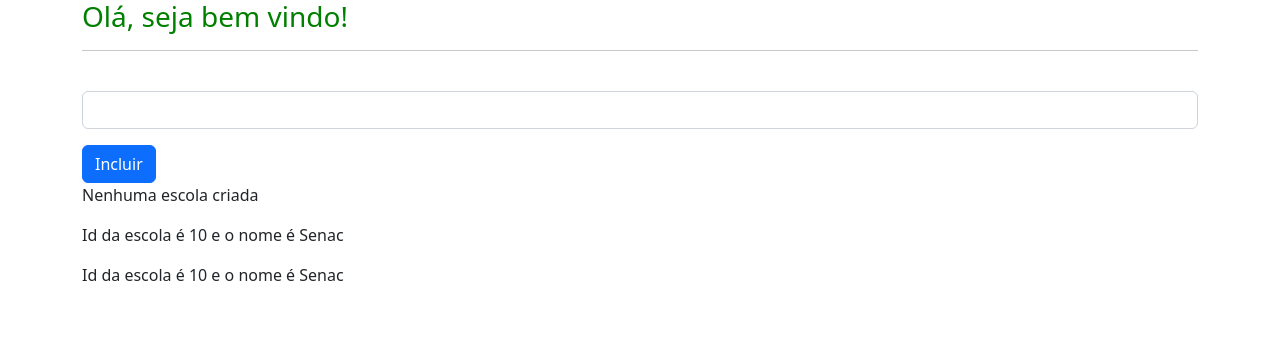
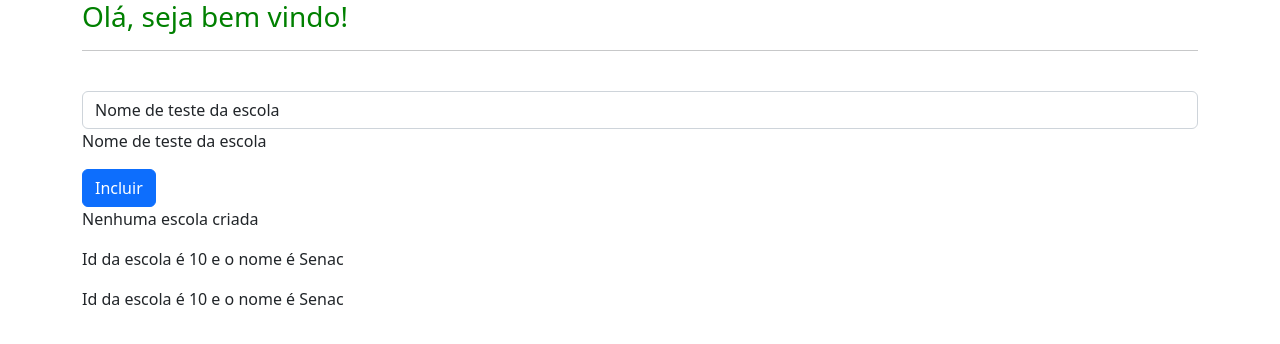
Before and after one commit to GabrielFreitas29/Angular-Danki, an Angular app in the folder meu-app/: page / in a window 1280 px wide. Shown: the top 344 px of the page. Built offline with nearby package versions, Linux system fonts and the light colour scheme.

Commit message:
Two-Way-Databinding

```diff
--- a/meu-app/src/app/app.module.ts
+++ b/meu-app/src/app/app.module.ts
@@ -4,6 +4,7 @@ import { SchoolComponent } from './school/school.component';
 
 import { AppComponent } from './app.component';
 import { SchoolsComponent } from './schools/schools.component';
+import { FormsModule } from '@angular/forms';
 
 
 @NgModule({
@@ -14,6 +15,7 @@ import { SchoolsComponent } from './schools/schools.component';
   ],
   imports: [
     BrowserModule,
+    FormsModule,
   ],
   providers: [],
   bootstrap: [AppComponent]
--- a/meu-app/src/app/schools/schools.component.html
+++ b/meu-app/src/app/schools/schools.component.html
@@ -1,5 +1,8 @@
 <label for="Nome da Escola"></label>
-<input type="text" class="form-control" (input)="updateSchoolname($event)">
+
+<!-- <input type="text" class="form-control" (input)="updateSchoolname($event)"> -->
+
+<input type="text" class="form-control" [(ngModel)]="schoolName">
 <p>{{ schoolName }}</p>
 <button
     class="btn btn-primary"
--- a/meu-app/src/app/schools/schools.component.ts
+++ b/meu-app/src/app/schools/schools.component.ts
@@ -11,7 +11,7 @@ export class SchoolsComponent {
 
   aceitaNovaEscola = false;
   createdSchoolStatus = "Nenhuma escola criada";
-  schoolName = "";
+  schoolName = "Nome de teste da escola";
 
   ngOnInit(): void{
     setTimeout(() => {
```
